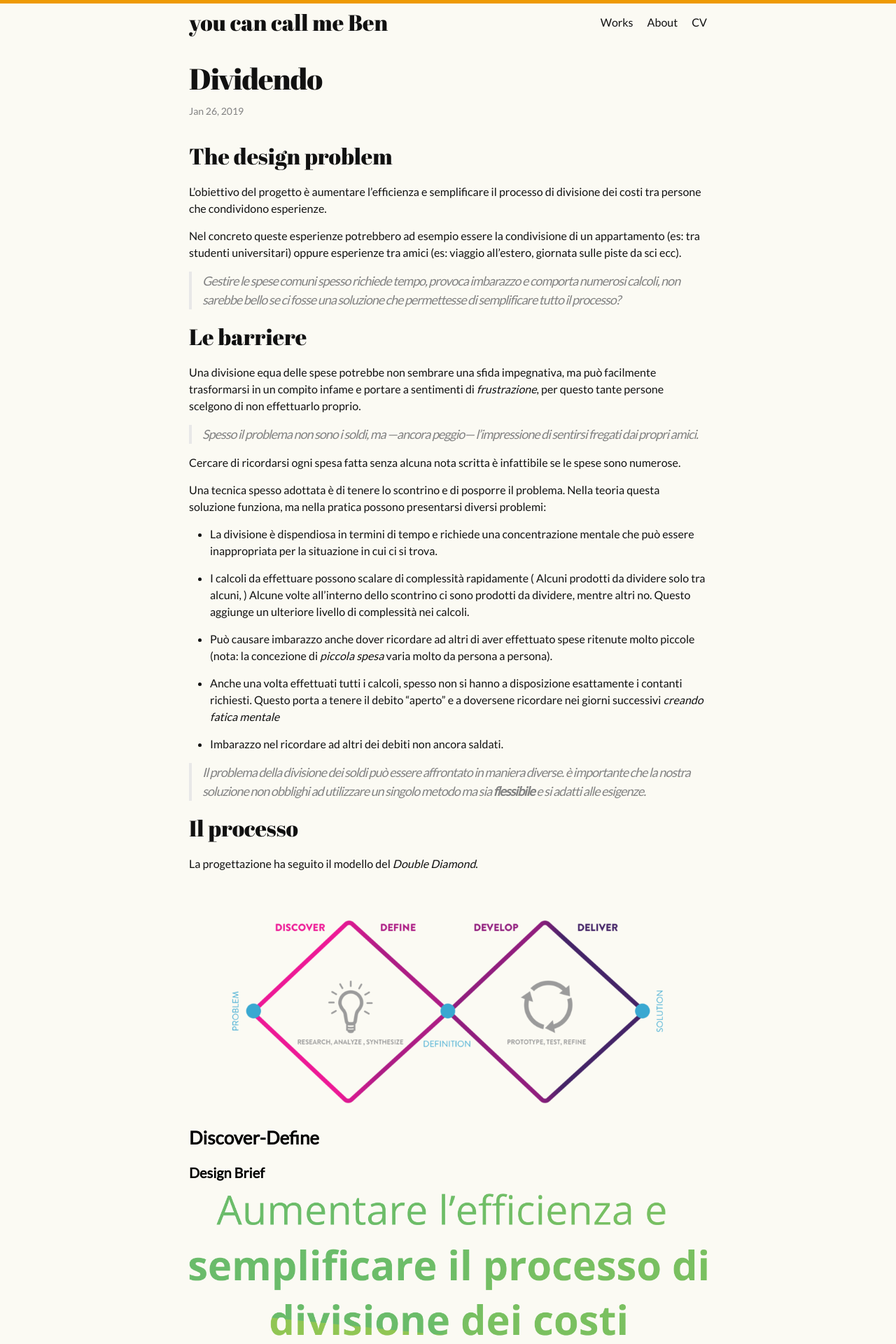
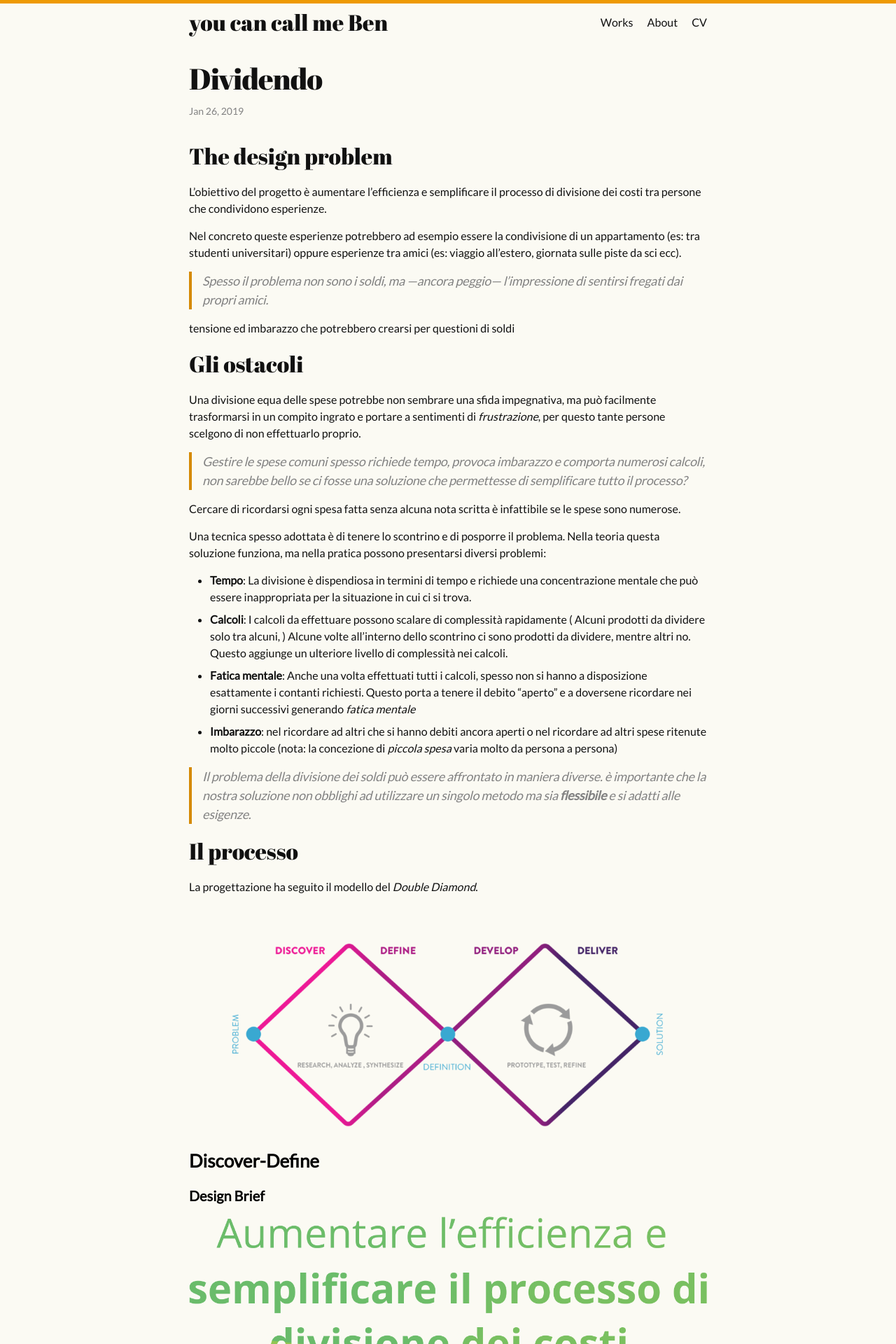
Before and after one commit to youcancallmeben/portfolio, a Jekyll site: the page built from _posts/2019-01-26-dividendo.md, in a window 1280 px wide. Shown: the top 1920 px of the page at 70% size. Built offline with Jekyll 4.4.1, drawn with Linux system fonts in a browser that asks for light colours.

Commit message:
added list

```diff
--- a/_posts/2019-01-26-dividendo.md
+++ b/_posts/2019-01-26-dividendo.md
@@ -12,28 +12,27 @@ card-image: dividendo/aggiungiSpesaManuale.svg
 L'obiettivo del progetto è aumentare l’efficienza e semplificare il processo di divisione dei costi tra persone che condividono esperienze.
 
 Nel concreto queste esperienze potrebbero ad esempio essere la condivisione di un appartamento (es: tra studenti universitari) oppure esperienze tra amici (es: viaggio all’estero, giornata sulle piste da sci ecc).
-> Gestire le spese comuni spesso richiede tempo, provoca imbarazzo e comporta numerosi calcoli, non sarebbe bello se ci fosse una soluzione che permettesse di semplificare tutto il processo?
-
-
-## Le barriere
-Una divisione equa delle spese potrebbe non sembrare una sfida impegnativa, ma può facilmente trasformarsi in un compito infame e portare a sentimenti di *frustrazione*, per questo tante persone scelgono di non effettuarlo proprio.
 
 > Spesso il problema non sono i soldi, ma —ancora peggio— l'impressione di sentirsi fregati dai propri amici.
+
+tensione ed imbarazzo che potrebbero crearsi per questioni di soldi
+
+## Gli ostacoli
+Una divisione equa delle spese potrebbe non sembrare una sfida impegnativa, ma può facilmente trasformarsi in un compito ingrato e portare a sentimenti di *frustrazione*, per questo tante persone scelgono di non effettuarlo proprio.
+
+> Gestire le spese comuni spesso richiede tempo, provoca imbarazzo e comporta numerosi calcoli, non sarebbe bello se ci fosse una soluzione che permettesse di semplificare tutto il processo?
 
 Cercare di ricordarsi ogni spesa fatta senza alcuna nota scritta è infattibile se le spese sono numerose.
 
 Una tecnica spesso adottata è di tenere lo scontrino e di posporre il problema. Nella teoria questa soluzione funziona, ma nella pratica possono presentarsi diversi problemi:
 
-* La divisione è dispendiosa in termini di tempo e richiede una concentrazione mentale che può essere inappropriata per la situazione in cui ci si trova.
+* **Tempo**: La divisione è dispendiosa in termini di tempo e richiede una concentrazione mentale che può essere inappropriata per la situazione in cui ci si trova.
+* **Calcoli**: I calcoli da effettuare possono scalare di complessità rapidamente ( Alcuni prodotti da dividere solo tra alcuni, )
+Alcune volte all’interno dello scontrino ci sono prodotti da dividere, mentre altri no. Questo aggiunge un ulteriore livello di complessità nei calcoli.
+* **Fatica mentale**: Anche una volta effettuati tutti i calcoli, spesso non si hanno a disposizione esattamente i contanti richiesti. Questo porta a tenere il debito “aperto” e a doversene ricordare nei giorni successivi generando *fatica mentale*
+* **Imbarazzo**: nel ricordare ad altri che si hanno debiti ancora aperti o nel ricordare ad altri spese ritenute molto piccole (nota: la concezione di *piccola spesa* varia molto da persona a persona)
 
-* I calcoli da effettuare possono scalare di complessità rapidamente ( Alcuni prodotti da dividere solo tra alcuni, )
-Alcune volte all’interno dello scontrino ci sono prodotti da dividere, mentre altri no. Questo aggiunge un ulteriore livello di complessità nei calcoli.
-
-* Può causare imbarazzo anche dover ricordare ad altri di aver effettuato spese ritenute molto piccole (nota: la concezione di *piccola spesa* varia molto da persona a persona).
-
-* Anche una volta effettuati tutti i calcoli, spesso non si hanno a disposizione esattamente i contanti richiesti. Questo porta a tenere il debito “aperto” e a doversene ricordare nei giorni successivi *creando fatica mentale*
-
-* Imbarazzo nel ricordare ad altri dei debiti non ancora saldati.
+<!-- * Può causare imbarazzo anche dover ricordare ad altri di aver effettuato spese ritenute molto piccole (nota: la concezione di *piccola spesa* varia molto da persona a persona). -->
 
 > Il problema della divisione dei soldi può essere affrontato in maniera diverse. è importante che la nostra soluzione non obblighi ad utilizzare un singolo metodo ma sia **flessibile** e si adatti alle esigenze.
 
--- a/_sass/minima.scss
+++ b/_sass/minima.scss
@@ -58,6 +58,7 @@ $on-large:         $on-laptop !default;
   "minima/syntax-highlighting",
   "minima/featuredWorks",
   "minima/home",
-  "minima/footer"
+  "minima/footer",
+  "minima/case-studies"
   // "minima/responsive"
 ;
--- /dev/null
+++ b/_sass/minima/_case-studies.scss
@@ -0,0 +1,9 @@
+blockquote {
+    letter-spacing: -0.3px;
+    border-left: 4px solid darken($brand-color, 5%);
+    // border-left: 4px solid $brand-color;
+}
+
+li {
+    margin-bottom: 0.5em;
+}
```
Also changed, not shown: _includes/head.html (+7 -3 lines).
